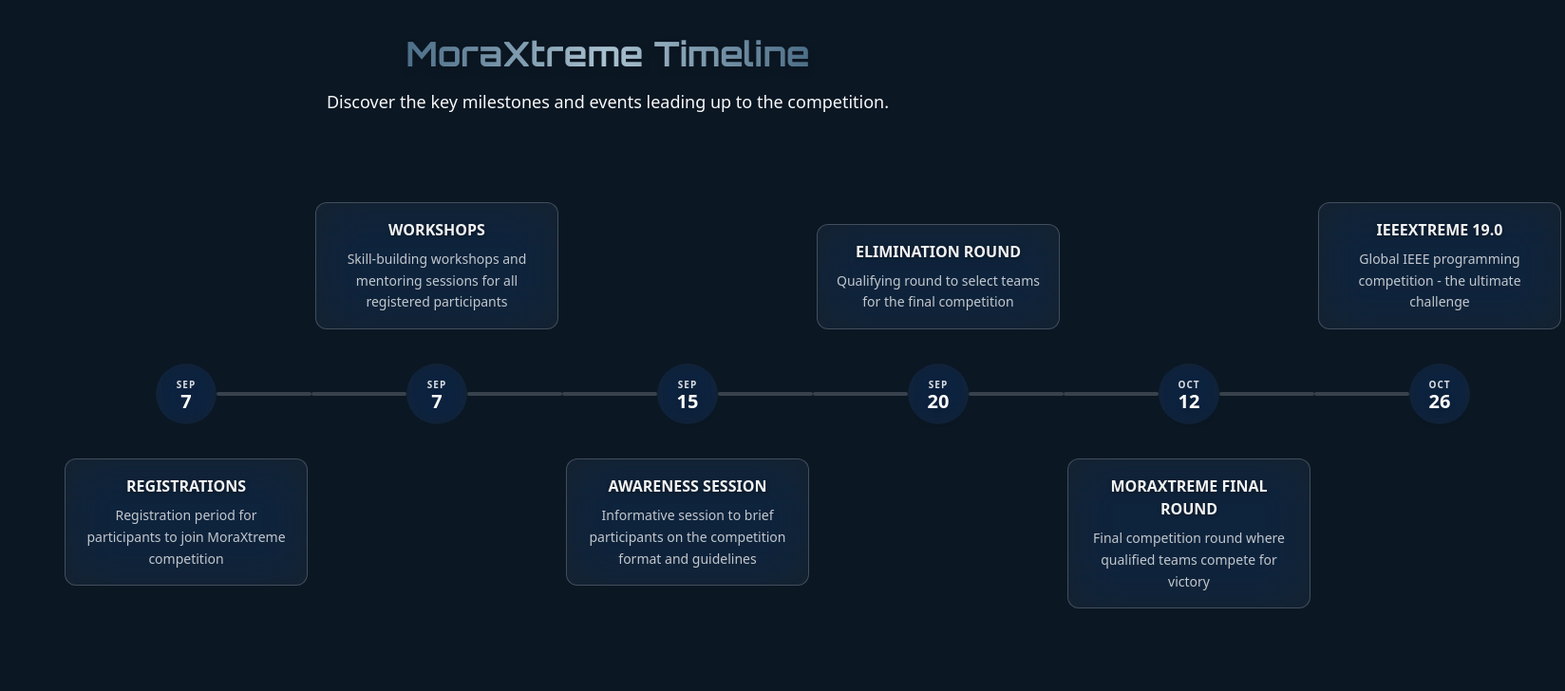
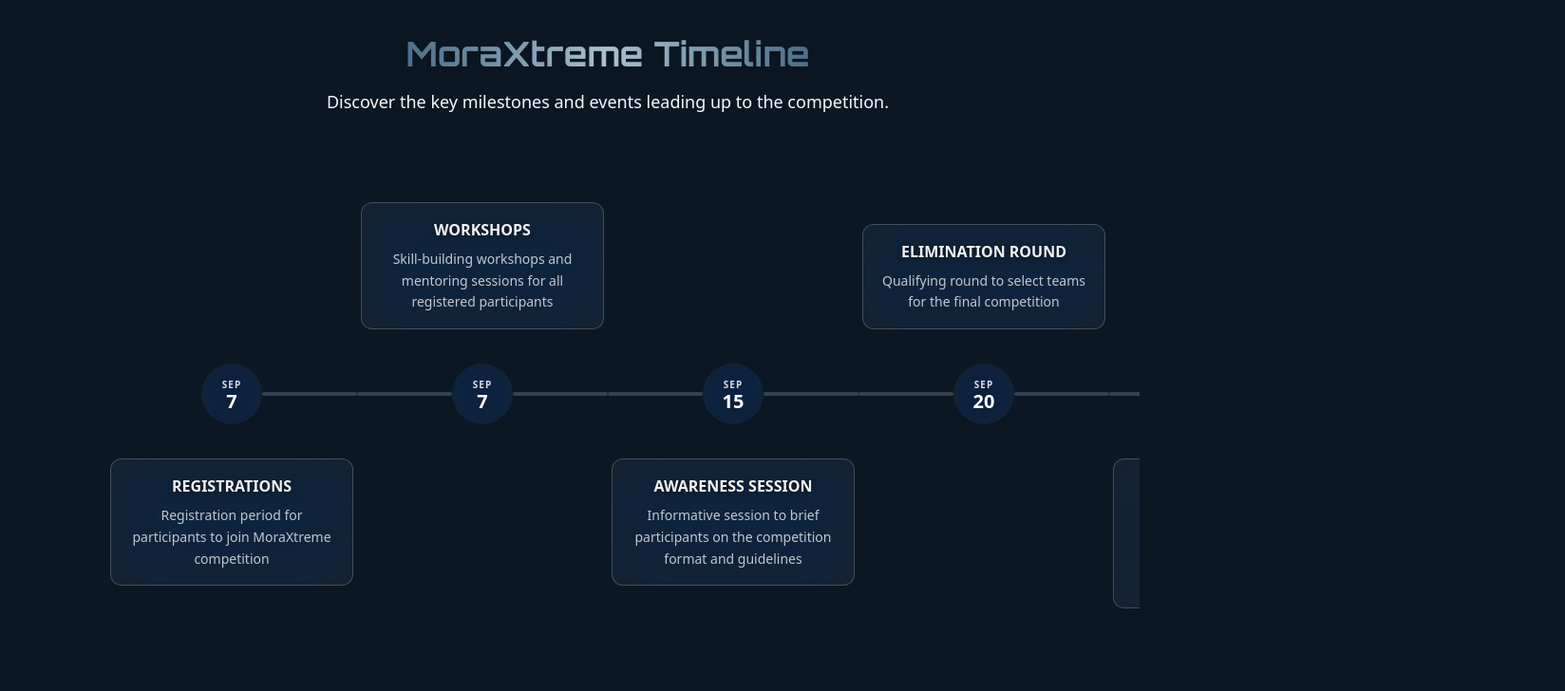
Before and after one commit to IEEESB-UOM/MoraXtreme_Web, a SvelteKit app: page / in a window 1280 px wide. Shown: the part 2640-3368 px from the top of the page at 95% size, 1648 px wide, since content can reach past the window. Built offline with nearby package versions, Linux system fonts and the light colour scheme.

Commit message:
fix: horizontal scrolling of timeline on small screens

```diff
--- a/src/components/Timeline.svelte
+++ b/src/components/Timeline.svelte
@@ -64,10 +64,11 @@
             </div>
         </div>
     </div>
-    <div class="flex justify-center items-center w-full">
-        <ul
-            class="timeline timeline-vertical max-lg:timeline-compact lg:timeline-horizontal items-center py-16"
-        >
+    <div class="w-full overflow-x-auto">
+        <div class="min-w-full lg:px-8">
+            <ul
+                class="timeline timeline-vertical max-lg:timeline-compact lg:timeline-horizontal items-center py-16 lg:min-w-max"
+            >
             {#each timelineEvents as event, index}
                 <li class="min-w-[12rem] gap-x-8 gap-y-0 lg:gap-y-8 lg:gap-x-0">
                     {#if index > 0}
@@ -114,6 +115,7 @@
                     {/if}
                 </li>
             {/each}
-        </ul>
+            </ul>
+        </div>
     </div>
 </section>
```
